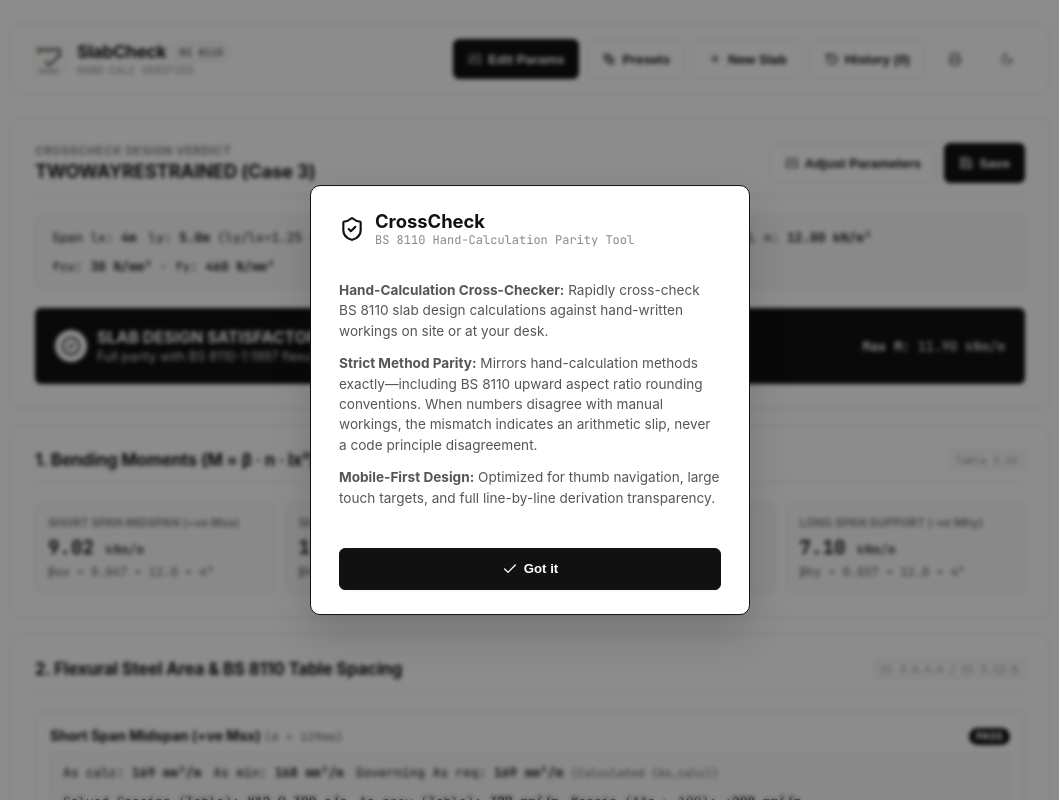
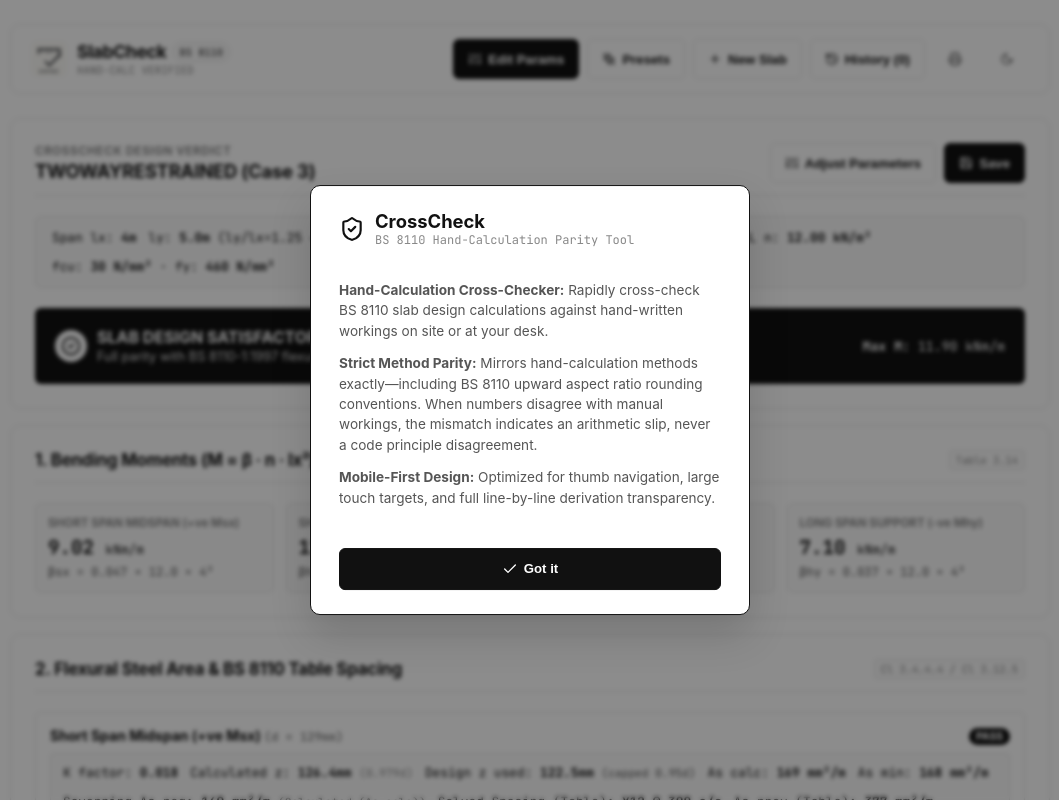
Before and after one commit to awojidejoseph0714-eng/bs8110-slab-calculator, a React (Vite) app: page / in a window 1280 px wide. Shown: the top 800 px of the page, without its empty margins (110-1169 px from the left). Built offline with nearby package versions, Linux system fonts and the light colour scheme.

Commit message:
Display raw calculated z_calc alongside capped design z in ResultsSummary and WorkingsAccordion

```diff
--- a/src/components/ResultsSummary.jsx
+++ b/src/components/ResultsSummary.jsx
@@ -172,7 +172,7 @@
         </div>
       </div>
 
-      {/* 3. FLEXURAL REINFORCEMENT SUMMARY (SEPARATE As,calc & As,min & BS 8110 TABLE LOOKUP) */}
+      {/* 3. FLEXURAL REINFORCEMENT SUMMARY (SEPARATE As,calc & As,min & BS 8110 TABLE LOOKUP & LEVER ARM Z) */}
       <div className="framer-card">
         <div className="card-title-row">
           <h3 className="card-heading" style={{ fontSize: '1.05rem' }}>2. Flexural Steel Area & BS 8110 Table Spacing</h3>
@@ -215,6 +215,13 @@
                   )}
 
                   <div style={{ display: 'flex', flexWrap: 'wrap', gap: '12px', background: 'var(--bg-card-alt)', padding: '10px 12px', borderRadius: '4px', border: '1px solid var(--border-subtle)', fontFamily: 'var(--font-mono)', fontSize: '0.8rem' }}>
+                    <div>K factor: <strong>{sec.K.toFixed(3)}</strong></div>
+                    <div>
+                      Calculated z: <strong>{sec.z_raw.toFixed(1)}mm</strong> <span style={{ fontSize: '0.7rem', color: 'var(--text-dim)' }}>({(sec.z_raw / sec.d).toFixed(3)}d)</span>
+                    </div>
+                    <div>
+                      Design z used: <strong>{sec.z.toFixed(1)}mm</strong> {sec.isZCapped && <span style={{ fontSize: '0.7rem', color: 'var(--text-muted)' }}>(capped 0.95d)</span>}
+                    </div>
                     <div>As calc: <strong>{Math.round(sec.As_calc)} mm²/m</strong></div>
                     <div>As min: <strong>{Math.round(sec.As_min)} mm²/m</strong></div>
                     <div>Governing As req: <strong>{Math.round(sec.As_req)} mm²/m</strong> <span style={{ fontSize: '0.7rem', color: 'var(--text-muted)' }}>({sec.governingSource})</span></div>
--- a/src/utils/bs8110Engine.js
+++ b/src/utils/bs8110Engine.js
@@ -269,9 +269,6 @@
 
 /**
  * AUTOMATIC SPACING SOLVER FROM REBAR AREA TABLE
- * Selects area provided directly from the REBAR_AREA_TABLE column for desired bar diameter.
- * Finds closest area value to As_req that is MORE than As_req + 100 mm²/m (As_prov >= As_req + 100)
- * and satisfies maximum spacing limit s <= min(3h, 400mm).
  */
 function solveOptimalSpacing(As_req, b, d, h, barDia) {
   const standardSpacings = AppCalculationConstants.standardSpacings_mm;
@@ -333,19 +330,20 @@
 }
 
 /**
- * Solve Single Section Flexure with Separate As,calc & As,min (Using Effective Depth d for As,min = 0.13%bd or 0.24%bd)
+ * Solve Single Section Flexure displaying calculated z_raw alongside capped design z
  */
 function solveFlexureSection({ locationName, directionName, M, b, d, h, fcu, fy, initialBarDia }) {
-  // As,min factor: 0.24% bd for fy=250, 0.13% bd for fy=460 (d = effective depth for that section)
   const minPercentage = fy <= 250 ? AppCalculationConstants.minSteelFactorFy250 : AppCalculationConstants.minSteelFactorFy460;
   const minPercentText = fy <= 250 ? '0.24%' : '0.13%';
-  const As_min = minPercentage * b * d; // Calculated using EFFECTIVE DEPTH d
+  const As_min = minPercentage * b * d;
 
   if (M <= 0) {
     const autoSteel = solveOptimalSpacing(As_min, b, d, h, initialBarDia);
+    const z_cap = AppCalculationConstants.leverArmCap * d;
     const workingLines = [
       `M = 0.00 kNm/m`,
       `As,calc = 0 mm²/m`,
+      `z_calc = 0.95d = ${z_cap.toFixed(1)} mm`,
       `As,min (${minPercentText} bd) = ${minPercentage} × 1000 × ${d.toFixed(0)} = ${Math.round(As_min)} mm²/m`,
       `Notice: Calculated As,req (0 mm²/m) is less than As,min (${Math.round(As_min)} mm²/m). Minimum code steel As,min will be used as As,req.`,
       `As,req = ${Math.round(As_min)} mm²/m (governed by As,min)`,
@@ -359,7 +357,10 @@
       d,
       K: 0,
       overReinforced: false,
-      z: 0.95 * d,
+      z_raw: z_cap,
+      z: z_cap,
+      z_cap,
+      isZCapped: false,
       As_calc: 0,
       As_min,
       As_req: As_min,
@@ -396,7 +397,10 @@
       K,
       overReinforced: true,
       overReinforcedMessage: `K = ${K.toFixed(3)} > 0.156 (Compression steel or depth redesign required)`,
+      z_raw: null,
       z: null,
+      z_cap: 0.95 * d,
+      isZCapped: false,
       As_calc: null,
       As_min,
       As_req: null,
@@ -413,12 +417,18 @@
     };
   }
 
-  // z calculation capped at 0.95d
+  // z calculation displaying calculated z_raw alongside capped design z
   const z_factor = 0.5 + Math.sqrt(Math.max(0, 0.25 - K / 0.9));
-  const z = Math.min(AppCalculationConstants.leverArmCap * d, d * z_factor);
-  const z_working = `z = d[0.5 + √(0.25 − ${K.toFixed(3)}/0.9)] = ${z.toFixed(1)}mm (capped at 0.95d = ${(0.95 * d).toFixed(1)}mm)`;
+  const z_raw = d * z_factor;
+  const z_cap = AppCalculationConstants.leverArmCap * d;
+  const z = Math.min(z_cap, z_raw);
+  const isZCapped = z_raw > z_cap;
 
-  // As,calc calculation separately
+  const z_working = isZCapped
+    ? `z_calc = d[0.5 + √(0.25 − ${K.toFixed(3)}/0.9)] = ${z_raw.toFixed(1)}mm (${(z_raw/d).toFixed(3)}d) → Capped at 0.95d limit: z = ${z.toFixed(1)}mm`
+    : `z_calc = d[0.5 + √(0.25 − ${K.toFixed(3)}/0.9)] = ${z_raw.toFixed(1)}mm → z = ${z.toFixed(1)}mm (≤ 0.95d limit of ${z_cap.toFixed(1)}mm)`;
+
+  // As,calc calculation using design z
   const As_calc = (M * 1e6) / (0.95 * fy * z);
   const As_calc_working = `As,calc = (${M.toFixed(2)}×10⁶) / (0.95×${fy}×${z.toFixed(1)}) = ${Math.round(As_calc)} mm²/m`;
 
@@ -464,7 +474,10 @@
     d,
     K,
     overReinforced: false,
+    z_raw,
     z,
+    z_cap,
+    isZCapped,
     As_calc,
     As_min,
     As_req,
@@ -561,15 +574,12 @@
     n = Math.max(0.1, Number(designLoadNInput) || 12.0);
   }
 
-  // Map caseNumber to panelCondition
   let resolvedCondition = panelCondition;
   if (caseNumber && EDGE_CONDITION_CASES[caseNumber - 1]) {
     resolvedCondition = EDGE_CONDITION_CASES[caseNumber - 1].id;
   }
 
-  // -------------------------------------------------------------
-  // STEP 1: BENDING MOMENTS
-  // -------------------------------------------------------------
+  // BENDING MOMENTS
   let Msx = 0;
   let Mhx = 0;
   let Msy = 0;
@@ -595,7 +605,6 @@
     Msx = momentCoeffs.bsx * n * Math.pow(lx, 2);
     Msy = momentCoeffs.bsy * n * Math.pow(lx, 2);
   } else {
-    // Two-Way Restrained (BS 8110 Table 3.14)
     momentCoeffs = getTable314Coeffs(resolvedCondition, lyOverLxRaw);
     shearCoeffs = getTable315Coeffs(resolvedCondition, lyOverLxRaw);
     Msx = momentCoeffs.bsx * n * Math.pow(lx, 2);
@@ -606,9 +615,7 @@
 
   const M_max = Math.max(Msx, Mhx, Msy, Mhy);
 
-  // -------------------------------------------------------------
-  // STEP 2: FLEXURE DESIGN PER DIRECTION (dx vs dy)
-  // -------------------------------------------------------------
+  // FLEXURE DESIGN
   const flexureShortMidspan = solveFlexureSection({
     locationName: 'Short Span Midspan (+ve Msx)',
     directionName: 'ShortSpan',
@@ -636,9 +643,7 @@
   const flexurePass = flexureShortMidspan.pass && flexureShortSupport.pass && flexureLongMidspan.pass && flexureLongSupport.pass;
   const hasOverReinforced = flexureShortMidspan.overReinforced || flexureShortSupport.overReinforced || flexureLongMidspan.overReinforced || flexureLongSupport.overReinforced;
 
-  // -------------------------------------------------------------
-  // STEP 3: OPTIONAL SHEAR CHECK (OFF BY DEFAULT)
-  // -------------------------------------------------------------
+  // SHEAR CHECK
   let shearCheck = null;
   if (enableShearCheck && (isTwoWayRestrained || isTwoWaySS)) {
     const Vx = (shearCoeffs.bvx || 0.5) * n * lx;
@@ -679,9 +684,7 @@
     };
   }
 
-  // -------------------------------------------------------------
-  // STEP 4: SERVICEABILITY DEFLECTION CHECK
-  // -------------------------------------------------------------
+  // DEFLECTION CONTROL
   let basicSpanToDepth = 26;
   if (isTwoWaySS || isOneWay) {
     basicSpanToDepth = 20;
```
